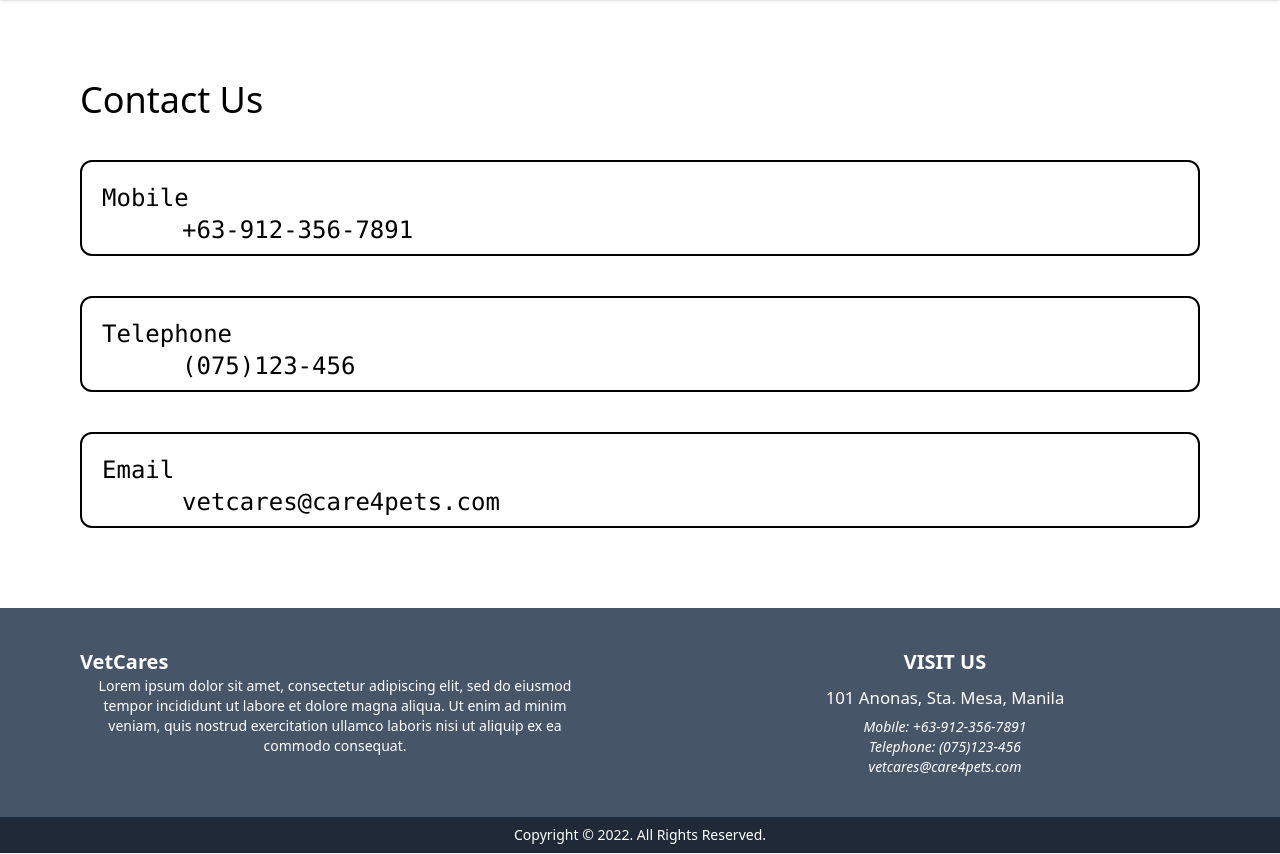
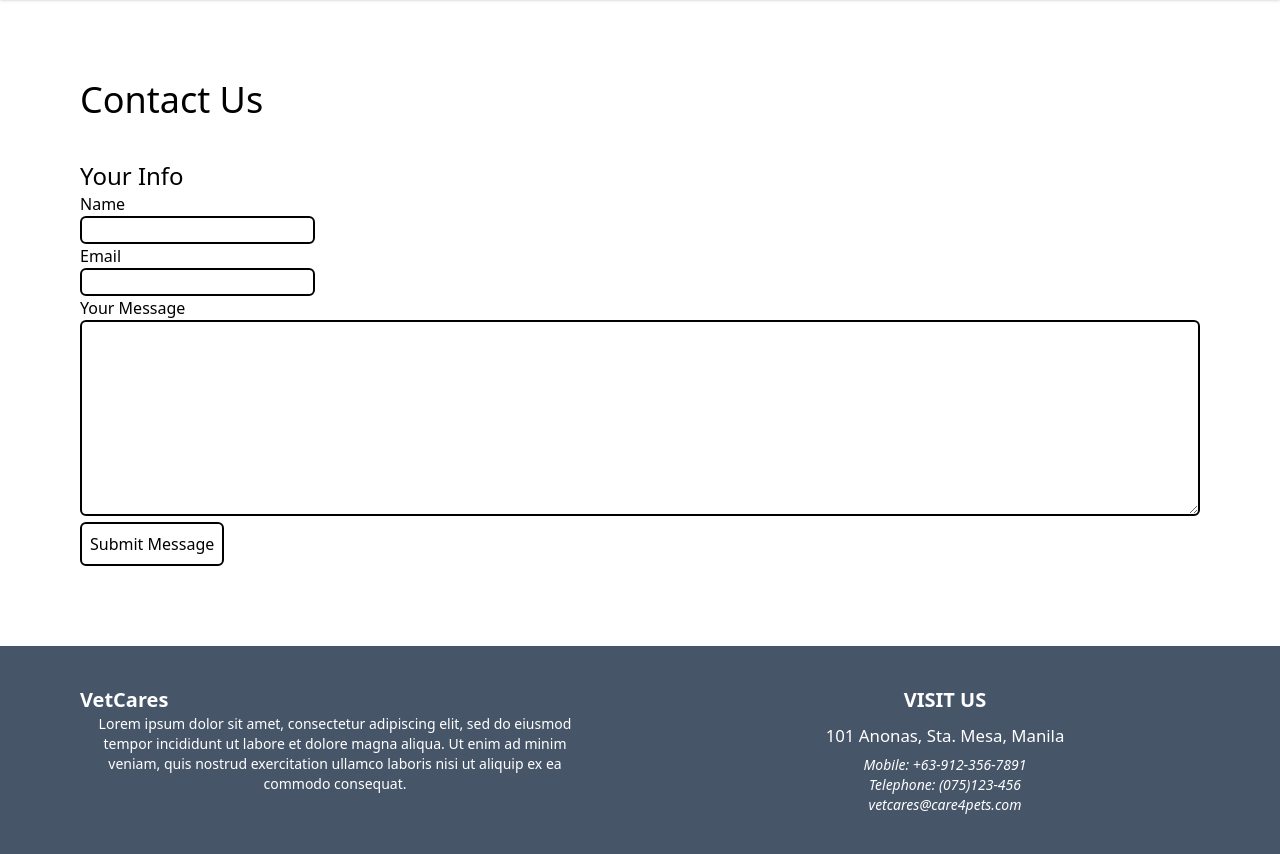
Before and after one commit to CorvusOps/VetCares, a PHP site: page /contact.php in a window 1280 px wide. Shown: the part 101-955 px from the top of the page. Run offline with PHP 8.4, Linux system fonts and the light colour scheme.

Commit message:
some changes

```diff
--- a/tailwind/css/public/clientsidebar.html
+++ b/tailwind/css/public/clientsidebar.html
@@ -44,6 +44,12 @@
           <i class="fas fa-notes-medical"></i>
           <a href="pethistory.php" class="pl-7 w-full text-left">Pet's History</a>
         </div>
+
+        <div class="p-2 mt-5 flex items-center rounded-md px-4 duration-200
+        cursor-pointer bg-blue-200 text-black hover:text-white hover:bg-blue-400">
+          <i class="bi bi-person-circle"></i>
+          <a href="client_ownerinfo.php" class="pl-7 w-full text-left">Owner's Info</a>
+        </div>
     </div>
     <script type="text/javascript">
       function Unhide() {
--- a/tailwind/css/public/contact.php
+++ b/tailwind/css/public/contact.php
@@ -11,24 +11,24 @@
     <?php include'header.php' ?>
     <div class="p-20">
       <h1 class="text-4xl">Contact Us</h1>
-      <div class="group">
-        <div class="p-5 w-full h-24 text-2xl mt-10 border-2 border-black text-black rounded-xl font-mono group-hover:text-white group-hover:bg-black">
-            <h2>Mobile</h2>
-            <p class="pl-20 text-sm md:text-2xl">+63-912-356-7891</p>
-        </div>
-      </div>
-      <div class="group">
-        <div class="p-5 w-full h-24 text-2xl mt-10 border-2 border-black text-black rounded-xl font-mono group-hover:text-white group-hover:bg-black">
-            <h2>Telephone</h2>
-            <p class="pl-20 text-sm md:text-2xl">(075)123-456</p>
-        </div>
-      </div>
-      <div class="group">
-        <div class="p-5 w-full h-24 text-2xl mt-10 border-2 border-black text-black rounded-xl font-mono group-hover:text-white group-hover:bg-black">
-            <h2>Email</h2>
-            <p class=" pl-10 md:pl-20 text-sm md:text-2xl">vetcares@care4pets.com</p>
-        </div>
-      </div>
+
+      <section>
+        <form class="md:ml-20"action="" method="post" class="w-full">
+          <h1 class="text-2xl mt-10">Your Info</h1>
+           <fieldset>
+             <label for="Name">Name</label>
+             <br><input class="border-2 border-black rounded-md" type="text" name="name" value=""><br>
+             <label for="email">Email</label><br>
+             <input class="border-2 border-black  rounded-md" type="email" name="email" value="">
+           </fieldset>
+           <fieldset>
+             <legend>Your Message</legend>
+             <label for="message"></label>
+             <textarea class="border-black border-2 w-full md:w-1/2  rounded-md" name="message" rows="8" cols="80"></textarea>
+           </fieldset>
+           <p><input  class="p-2 border-2 border-black  rounded-md" type="submit" name="" value="Submit Message"></p>
+        </form>
+      </section>
     </div>
     <?php include'footer.php' ?>
     <script type="module" src="https://unpkg.com/ionicons@5.5.2/dist/ionicons/ionicons.esm.js"></script>
```
Also changed, not shown: tailwind/css/public/client_ownerinfo.php (added, +35 -0 lines), tailwind/css/public/petrec.php (+5 -5 lines).
